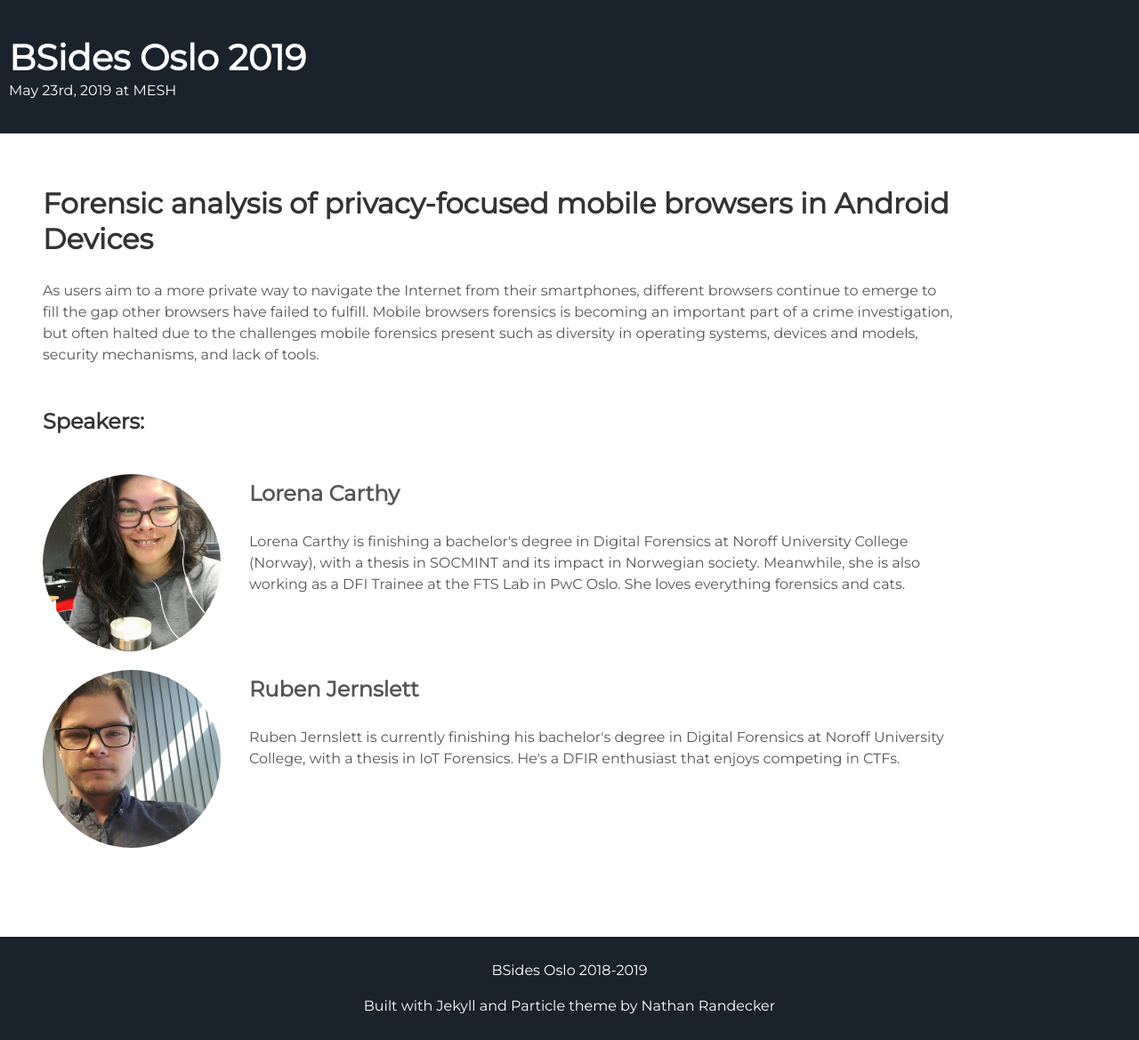
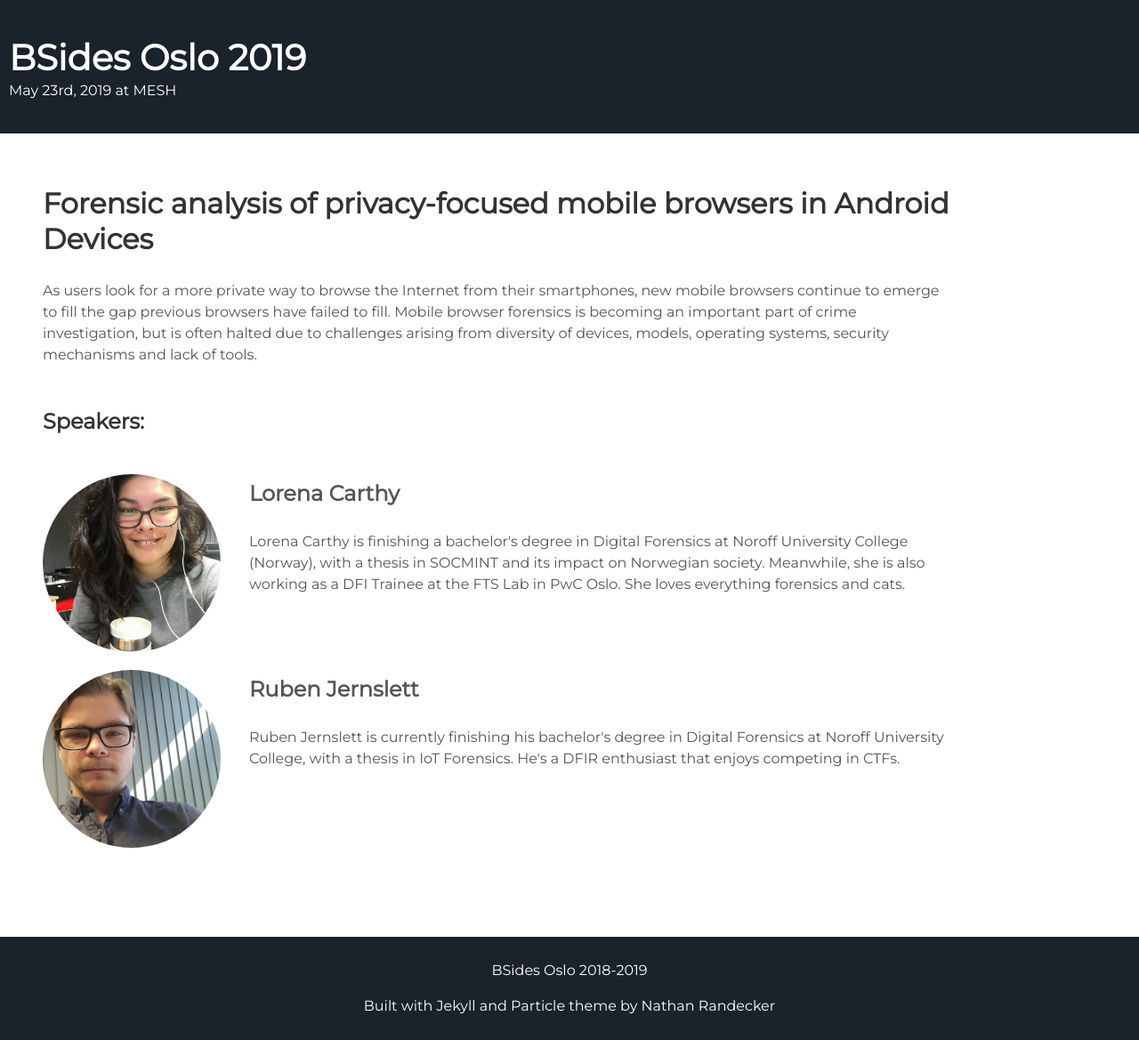
Before and after one commit to eoftedal/2019, a Jekyll site: the page built from _talks/Forensic_analysis_of_privacy-focused_mobile_browsers_in_Android_Devices.md, in a window 1280 px wide. Shown: the whole page at 89% size. Built offline with Jekyll 4.4.1, drawn with Linux system fonts in a browser that asks for light colours.

Commit message:
minor grammar, usage, flow

```diff
--- a/_talks/Forensic_analysis_of_privacy-focused_mobile_browsers_in_Android_Devices.md
+++ b/_talks/Forensic_analysis_of_privacy-focused_mobile_browsers_in_Android_Devices.md
@@ -5,7 +5,7 @@ speakers:
 - name: Lorena Carthy
   image: lorena.jpg
   bio: |
-    Lorena Carthy is finishing a bachelor's degree in Digital Forensics at Noroff University College (Norway), with a thesis in SOCMINT and its impact in Norwegian society. Meanwhile, she is also working as a DFI Trainee at the FTS Lab in PwC Oslo.
+    Lorena Carthy is finishing a bachelor's degree in Digital Forensics at Noroff University College (Norway), with a thesis in SOCMINT and its impact on Norwegian society. Meanwhile, she is also working as a DFI Trainee at the FTS Lab in PwC Oslo.
 
     She loves everything forensics and cats.
 - name: Ruben Jernslett
@@ -14,4 +14,4 @@ speakers:
     Ruben Jernslett is currently finishing his bachelor's degree in Digital Forensics at Noroff University College, with a thesis in IoT Forensics. He's a DFIR enthusiast that enjoys competing in CTFs.
 ---
 
-As users aim to a more private way to navigate the Internet from their smartphones, different browsers continue to emerge to fill the gap other browsers have failed to fulfill. Mobile browsers forensics is becoming an important part of a crime investigation, but often halted due to the challenges mobile forensics present such as diversity in operating systems, devices and models, security mechanisms, and lack of tools.
+As users look for a more private way to browse the Internet from their smartphones, new mobile browsers continue to emerge to fill the gap previous browsers have failed to fill. Mobile browser forensics is becoming an important part of crime investigation, but is often halted due to challenges arising from diversity of devices, models, operating systems, security mechanisms and lack of tools.
```
